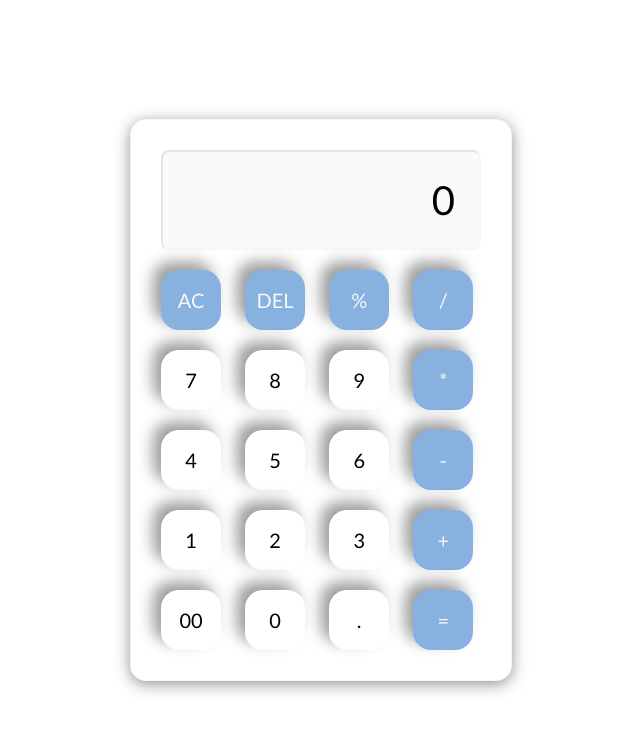
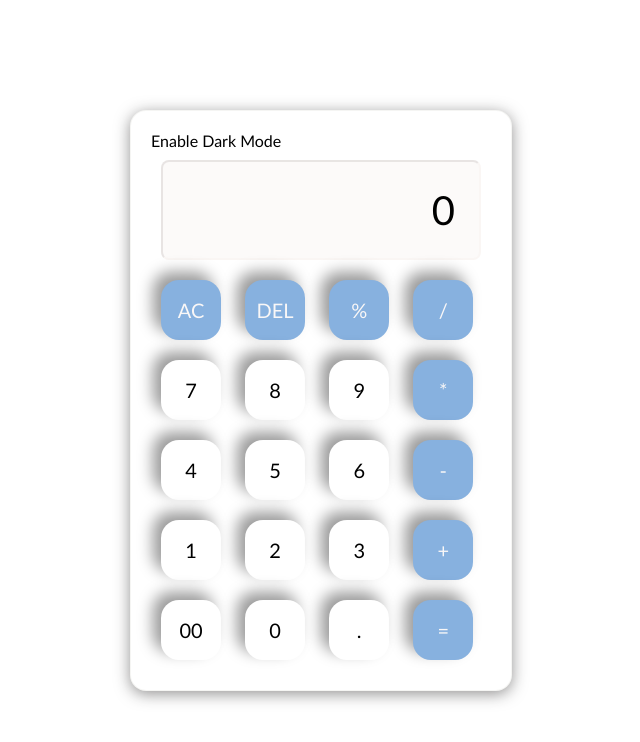
Before and after one commit to Nitish1977/Calculator, a plain HTML site: page index.html in a window 1280 px wide. Shown: the whole page, without its empty margins (319-959 px from the left). Drawn offline with Linux system fonts and the light colour scheme.

Commit message:
Update index.html

```diff
--- a/index.html
+++ b/index.html
@@ -8,6 +8,9 @@
 </head>
 <body>
     <div class="calculator">
+         <div id="darkModeToggle" class="dark-mode-toggle">
+            Enable Dark Mode
+        </div>
         <input type="text" placeholder="0" id="inputBox">
         <div>
             <button class="op">AC</button>
```
